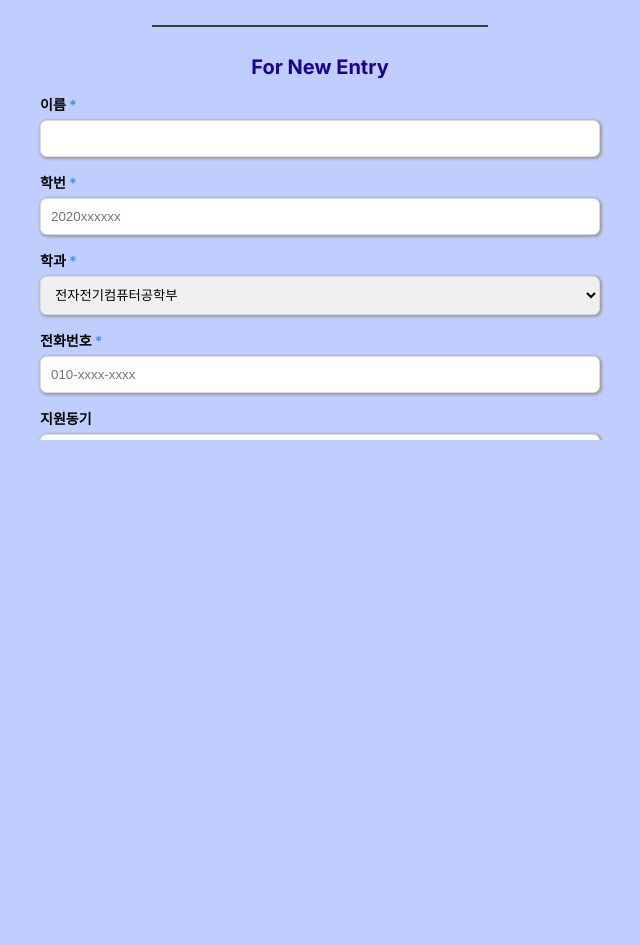
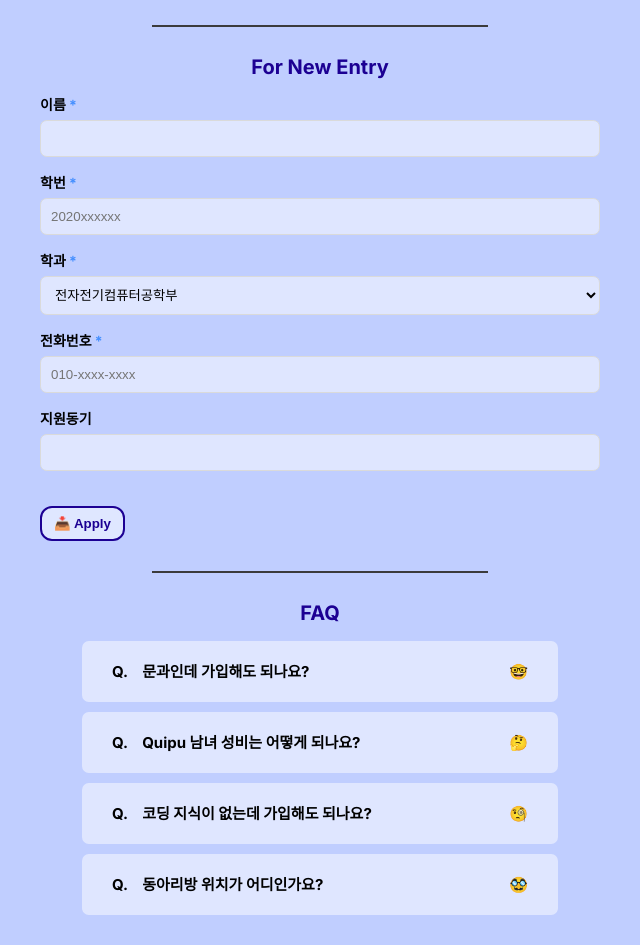
Before and after one commit to Quipu-Developers/quipu-main-frontend, a React (Create React App) app: page /join-quipu in a window 1280 px wide. Shown: the part 360-1305 px from the top of the page, without its empty margins (320-960 px from the left). Before the commit the page ends 800 px from the top, so only its background shows below. Built offline with nearby package versions, Linux system fonts and the light colour scheme.

Commit message:
feat: 로그인 페이지에서 FAQ 추가

```diff
--- a/src/components/JoinQuipu/JoinQuipu.css
+++ b/src/components/JoinQuipu/JoinQuipu.css
@@ -1,42 +1,31 @@
-.JoinQuipu-container {
-    width: 100%;
-    height: calc(100vh - 80px);
-    overflow-y: auto;
-    scrollbar-width: none;
-    -ms-overflow-style: none;
 
-    font-size: 14px;
-    line-height: 1.5em;
-    color: black;
-    margin: 0;
 
-    @media (max-width: 900px) {
-        height: calc(100vh - 60px);
-    }
+h1{
+    text-align: center;
+    font-size: 30px;
+    color : #1c0093;
 }
 
-.JoinQuipu-container::-webkit-scrollbar {
-    display: none;
+h2{
+    text-align: center;
+    font-size: 20px;
+    color : #1c0093;
 }
 
-.JoinQuipu-container * {
+*{
     box-sizing: border-box;
     outline: none;
 }
 
-h1 {
-    text-align: center;
-    font-size: 30px;
-    color: #1c0093;
+body{
+    font-size:14px;
+    line-height: 1.5em;
+    color : black;
+    margin: 0;
 }
 
-h2 {
-    text-align: center;
-    font-size: 20px;
-    color: #1c0093;
-}
 
-.member {
+.member{
     width: 600px;
     margin: auto;
     padding: 0 20px;
@@ -45,28 +34,28 @@ h2 {
 }
 
 
-.member .field {
-    margin: 10px 0;
+.member .field{
+    margin :10px 0;
 }
 
-.member b {
+.member b{
     display: block;
     margin-bottom: 5px;
 }
 
-.member input:not(input[type=radio]),
-.member select {
+.member input:not(input[type=radio]),.member select{
     border: 1px solid #dadada;
     padding: 10px;
     width: 100%;
     margin-bottom: 5px;
-    box-shadow: 1px 1px 3px 1px #9a9a9a;
+    /* box-shadow: 1px 1px 3px 1px #9a9a9a; */
     border-radius: 0.5em;
+    background-color: rgba(255, 255, 255, 0.5);
 }
 
-.member input[type=submit] {
-    background-color: #3c3c8c;
-    color: #fff
+.member input[type=submit]{
+background-color: #3c3c8c;
+color:#fff
 }
 
 
@@ -78,11 +67,10 @@ h2 {
     align-items: center;
 }
 
-.field-type input[type=radio] {
+.field-type input[type=radio]{
     display: none;
 }
-
-.field-type label {
+.field-type label{
     display: flex;
     align-items: center;
     justify-content: center;
@@ -92,16 +80,14 @@ h2 {
     border: solid 2px #1c0093;
     line-height: 24px;
     text-align: center;
-    font-size: 13px;
+    font-size:13px;
     border-radius: 12px;
 }
-
-.field-type input[type=radio]+label {
+.field-type input[type=radio]+label{
     background-color: #DFE7FF;
-    color: #1c0093;
+    color:  #1c0093;
 }
-
-.field-type input[type=radio]:checked+label {
+.field-type input[type=radio]:checked+label{
     background-color: #211D2A;
     color: whitesmoke;
     font-weight: bold;
@@ -162,7 +148,7 @@ h2 {
 }
 
 .join-notice__icon--body p {
-    margin: 0;
+    margin:0;
 }
 
 .divider {
@@ -173,17 +159,14 @@ h2 {
 }
 
 
-.member input[type=text]:focus,
-.member input[type=tel]:focus,
-.member input[type=radio]:focus,
-.member select:focus {
+.member input[type=text]:focus, .member input[type=tel]:focus, .member input[type=radio]:focus, .member select:focus {
     border: 1px solid #3c3c8c;
 }
 
 
-.field.major div {
+.field.major div{
     display: flex;
-    gap: 10px;
+    gap:10px;
 }
 
 .field.tel-number div {
@@ -191,21 +174,9 @@ h2 {
 }
 
 
-
-/* .field.type div {
-    border: 1px solid #dadada;
-    padding: 15px 5px;
-    background-color: #fff;
-    display: flex;
-    justify-content: center;
-    align-items: center;
-    gap : 30px;
-  } */
-
-
-.placehold-text {
+.placehold-text{
     display: block;
-    position: relative;
+    position:relative;
     border: 1px solid #000;
 }
 
@@ -222,9 +193,60 @@ h2 {
     margin-top: 20px;
 }
 
+.faq {
+    display: flex;
+    flex-direction: column;
+    align-items: center;
+    justify-content: center;
+}
+
+.question {
+    width: 85%;
+    /* display: flex; */
+    background-color: rgba(255, 255, 255, 0.5);
+    margin-bottom: 10px;
+    padding: 20px 30px 20px 30px;
+    border-radius: 0.5em;
+}
+
+.question-content {
+    display: flex;
+    width: 100%;
+    justify-content: space-between;
+    font-size: 15px;
+    font-weight: 700;
+}
+
+.title-container, .emoji-container {
+    display: flex;
+}
+
+.question-title {
+    font-weight: bold;
+}
+
+/* FAQ 항목이 확장됐을 때의 스타일 */
+.question.expanded .expanded-content {
+    display: block;
+    font-size: 10px;
+    margin-top: 10px;
+    font-weight: bold;
+}
+/* .question-title.expanded {
+    color : #1c0093;
+} */
+
+/* 추가된 스타일 */
+.expanded-content {
+    display: none;
+}
 
 @media (max-width:500px) {
-    .member {
+    .member{
         width: 100%;
     }
+    .join-notice__icon--body p {
+    font-size: 9px;
+    font-weight: bold;
+    }
 }
--- a/src/components/JoinQuipu/JoinQuipu.jsx
+++ b/src/components/JoinQuipu/JoinQuipu.jsx
@@ -1,6 +1,32 @@
 import React, { useState } from "react";
 import "../../App.css";
 import './JoinQuipu.css';
+
+const FAQ = ({ question, answer, emoji }) => {
+  const [isExpanded, setIsExpanded] = useState(false);
+
+  const toggleExpand = () => {
+    setIsExpanded(!isExpanded);
+  };
+
+  return (
+    <div className={`question ${isExpanded ? 'expanded' : ''}`} onClick={toggleExpand}>
+      <div className="question-content">
+        <div className="title-container">
+          <div className="question-title">{question}</div>
+        </div>
+        <div className="emoji-container">
+          <div className="emoji">{emoji}</div>
+        </div>
+      </div>
+      {isExpanded && (
+        <div className="expanded-content">
+          {answer}
+        </div>
+      )}
+    </div>
+  );
+};
 
 
 function JoinQuipu() {
@@ -10,41 +36,40 @@ function JoinQuipu() {
   const [phoneNumber, setPhoneNumber] = useState('');
   const [entryType, setEntryType] = useState('');
   const [motivation, setMotivation] = useState('');
-
-
-  // const handleSubmit = () => {
-  //   if (entryType === 'newEntry') {
-  //     alert('New Entry 가입 신청을 처리합니다.');
-  //     // 여기에서 New Entry에 대한 처리를 추가할 수 있습니다.
-  //   } else if (entryType === 'reEntry') {
-  //     alert('Re-entry 가입 신청을 처리합니다.');
-  //     // 여기에서 Re-entry에 대한 처리를 추가할 수 있습니다.
-  //   } else {
-  //     alert('가입 유형을 선택해주세요.');
-  //   }
-  // };
+  const [suggestedEntry, setSuggestedEntry] = useState(false);
 
   return (
     <div>
       <div className="blank-navbar"></div>
-      <div className="JoinQuipu-container">
       <div className="member">
         <h1>Join Quipu</h1>
         <div className="field-type">
-            <input type="radio" name="entryType" id="newEntry" />
+        <input
+            type="radio"
+            name="entryType"
+            id="newEntry"
+            checked={!suggestedEntry} // newEntry가 선택된 경우
+            onChange={() => setSuggestedEntry(false)}
+          />
           <label htmlFor="newEntry">💻New Entry</label>
 
-            <input type="radio" name="entryType" id="reEntry" />
+          <input
+            type="radio"
+            name="entryType"
+            id="reEntry"
+            checked={suggestedEntry} // reEntry가 선택된 경우
+            onChange={() => setSuggestedEntry(true)}
+          />
           <label htmlFor="reEntry">🔍Re-Entry</label>
+        </div>
 
-          </div>
 
         <div className="join-notice">
           <div className="join-notice__icon">
             <div className="join-notice__icon--top1">
-                <p style={{ color: "red", marginTop: "1.5px", marginLeft: "10px", fontSize: "8px" }}>●</p>
-                <p style={{ color: "#ffd400", marginLeft: "7px", marginTop: "1.5px", fontSize: "8px" }}>●</p>
-                <p style={{ color: "#09ce20", marginLeft: "7px", marginTop: "1.5px", fontSize: "8px" }}>●</p>
+              <p style={{color: "red", marginTop: "1.5px", marginLeft: "10px", fontSize: "8px"}}>●</p>
+              <p style={{color: "#ffd400", marginLeft: "7px", marginTop: "1.5px",fontSize: "8px"}}>●</p>
+              <p style={{color: "#09ce20", marginLeft: "7px",marginTop: "1.5px", fontSize: "8px"}}>●</p>
             </div>
             <div className="join-notice__icon--top2">
             </div>
@@ -56,7 +81,7 @@ function JoinQuipu() {
               <p>지원서 작성해주세요!</p>
               <p >또한, 지원서는 회비 납부 이후 제출바랍니다 :)</p>
               <p>우리은행 <span style={{ color: 'yellow' }}>1002-861-110963</span></p>
-                <p><span style={{ color: '#448FFF' }}>*</span>는 필수입력 칸입니다. </p>
+              <p><span style={{ color: '#448FFF'}}>*</span>는 필수입력 칸입니다. </p>
             </div>
           </div>
         </div>
@@ -67,7 +92,7 @@ function JoinQuipu() {
 
         <div className="form">
           <div className="field">
-              <b>이름 <span style={{ color: '#448FFF' }}>*</span></b>
+            <b>이름 <span style={{ color: '#448FFF'}}>*</span></b>
             <input type="text" value={name} onChange={(e) => setName(e.target.value)} />
           </div>
 
@@ -141,7 +166,11 @@ function JoinQuipu() {
 
           <div className="field">
             <b>지원동기</b>
-              <input type="text" value={motivation} onChange={(e) => setMotivation(e.target.value)} />
+            <input
+            type="text"
+            value={entryType === 'reEntry' && suggestedEntry ? '건의사항' : motivation}
+            onChange={(e) => setMotivation(e.target.value)}
+            />
           </div>
 
           <div className="apply">
@@ -152,9 +181,36 @@ function JoinQuipu() {
 
           <h2>FAQ</h2>
 
+          <div className="faq">
+          <FAQ
+          question="Q.&nbsp;&nbsp;&nbsp;&nbsp;문과인데 가입해도 되나요?"
+          answer="저희 Quipu는 이과에 국한된 동아리가 아닙니다. 현재 다양한 단과대의 부원들이 있으며 문과분들도 다수 계십니다 :) 이과 분들의 비율이 높지만, 컴퓨터에 관심이 있으신분들 혹은 이과 학우들과 친분을 쌓고 싶으신 분들 모두 환영입니다."
+          emoji="🤓"
+        />
+
+        <FAQ
+          question="Q.&nbsp;&nbsp;&nbsp;&nbsp;Quipu 남녀 성비는 어떻게 되나요?"
+          answer="23년 2학기 기준 남녀 성비는 남자 3 : 여자 2 였습니다! 특히나 여성 회원분들의 참여도가 높았기 때문에 성비 걱정은 크게 안 하셔도 됩니다!!"
+          emoji="🤔"
+        />
+
+        <FAQ
+          question="Q.&nbsp;&nbsp;&nbsp;&nbsp;코딩 지식이 없는데 가입해도 되나요?"
+          answer="전혀 상관 없습니다!! 현재 퀴푸에는 코딩 능력자분들도 계시지만 배우고자 들어오신 분들, 관심있어서 들어오신 분들이 더 많습니다! 또한 학술동아리로써 코딩이 아닌 다른 과목의 스터디도 개설 및 참여가 가능합니다 :)"
+          emoji="🧐"
+        />
+
+        <FAQ
+          question="Q.&nbsp;&nbsp;&nbsp;&nbsp;동아리방 위치가 어디인가요?"
+          answer="학생회관 3층 342호 입니다!"
+          emoji="🥸"
+        />
+          </div>
+
+
         </div>
       </div>
-      </div>
+
 
 
 
```
Lines whose indentation alone changed are shown as unchanged.
